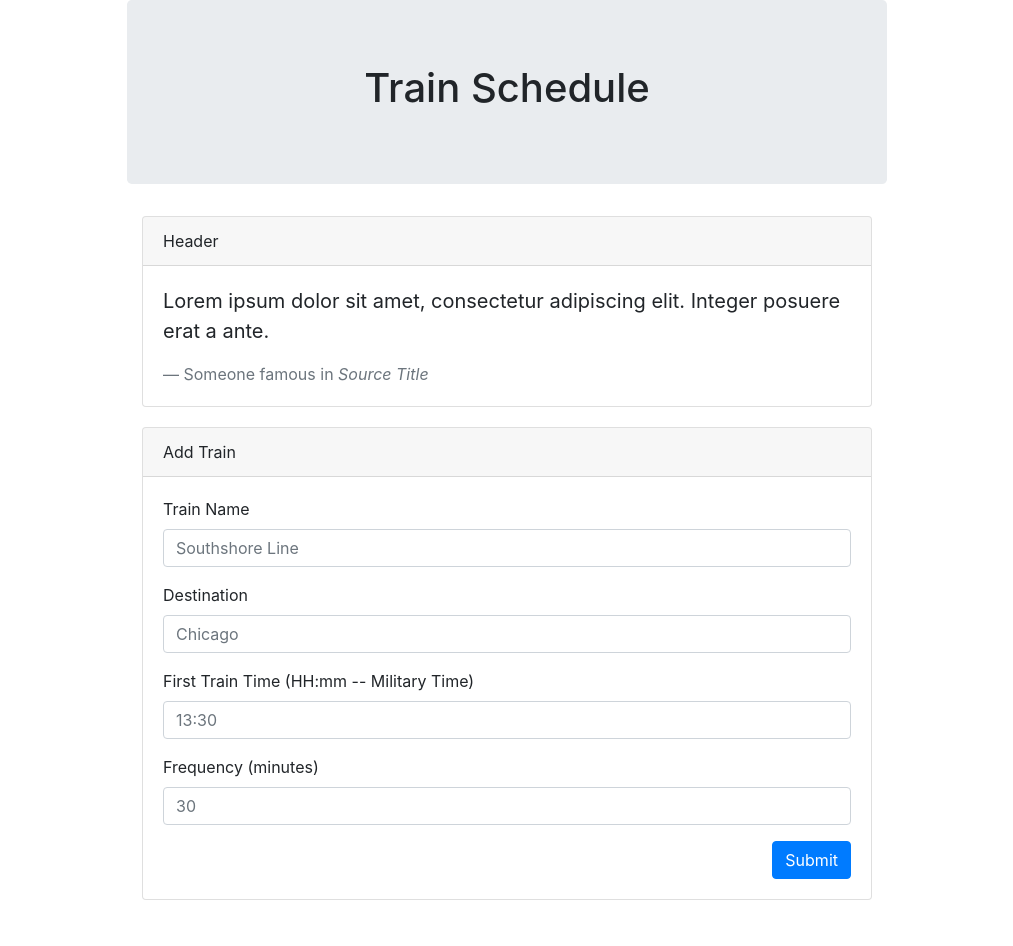
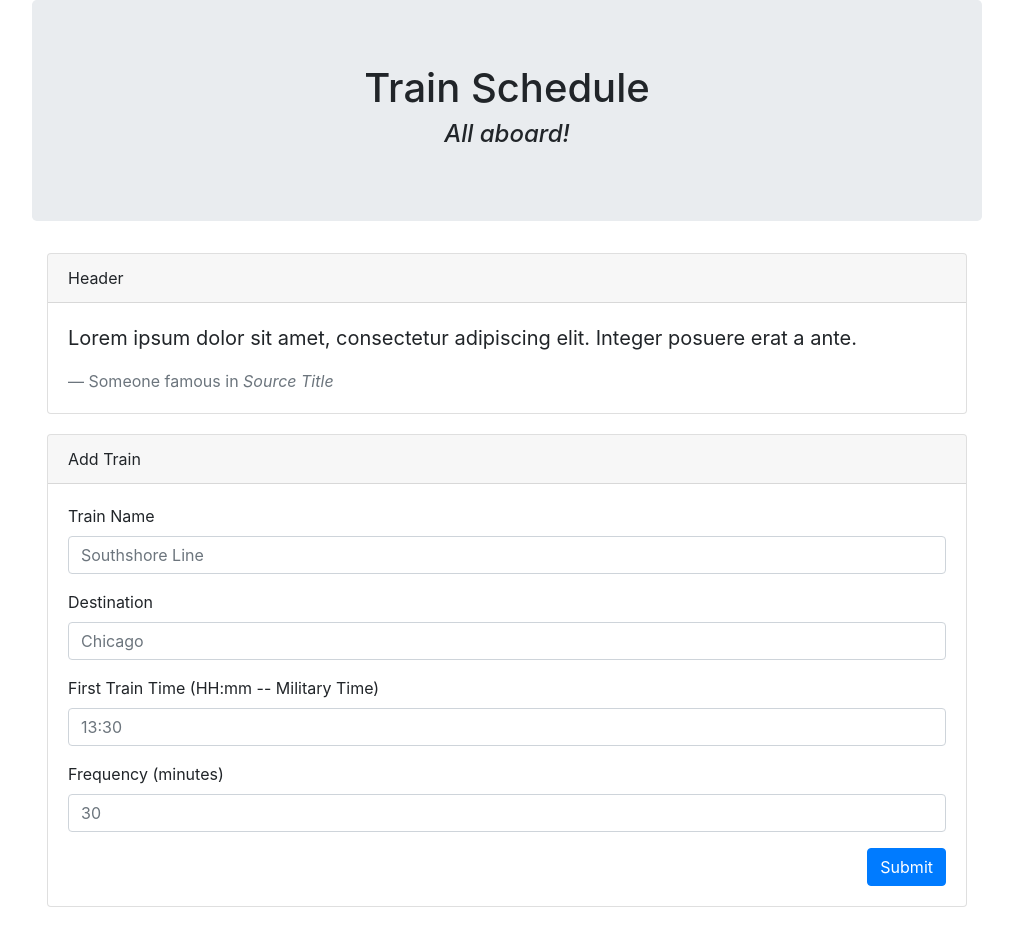
Before and after one commit to mmac06/train-schedule, a plain HTML site: page index.html in a window 1280 px wide. Shown: the whole page, without its empty margins (133-1146 px from the left). Drawn offline with nearby package versions, Linux system fonts and the light colour scheme.

Commit message:
style, changed contain width

```diff
--- a/assets/css/styles.css
+++ b/assets/css/styles.css
@@ -1,3 +1,7 @@
 .body {
     margin-bottom: 20px;
 }
+
+h4 {
+    font-style: italic;
+}
--- a/index.html
+++ b/index.html
@@ -15,17 +15,18 @@
 <body>
     <div class="container">
         <div class="row" id="head">
-            <div class="col-sm-2"></div>
-            <div class="col-sm-8 jumbotron text-center">
+            <div class="col-sm-1"></div>
+            <div class="col-sm-10 jumbotron text-center">
                 <h1>Train Schedule</h1>
+                <h4>All aboard!</h4>
             </div>
-            <div class="col-sm-2"></div>
+            <div class="col-sm-1"></div>
         </div>
 
         <!-- Table that gets populated -->
         <div class="row body" id="table">
-            <div class="col-sm-2"></div>
-            <div class="col-sm-8">
+            <div class="col-sm-1"></div>
+            <div class="col-sm-10">
                 <div class="card">
                     <div class="card-header">
                         Header
@@ -40,13 +41,13 @@
                     </div>
                 </div>
             </div>
-            <div class="col-sm-2"></div>
+            <div class="col-sm-1"></div>
         </div>
 
 <!-- Add train form/div -->
         <div class="row body" id="form">
-            <div class="col-sm-2"></div>
-            <div class="col-sm-8">
+            <div class="col-sm-1"></div>
+            <div class="col-sm-10">
                 <div class="card mb-4">
                     <div class="card-header">Add Train</div>
                     <div class="card-body">
@@ -75,7 +76,7 @@
                     </div>
                 </div>
             </div>
-            <div class="col-sm-2"></div>
+            <div class="col-sm-1"></div>
         </div>
 
 
```
